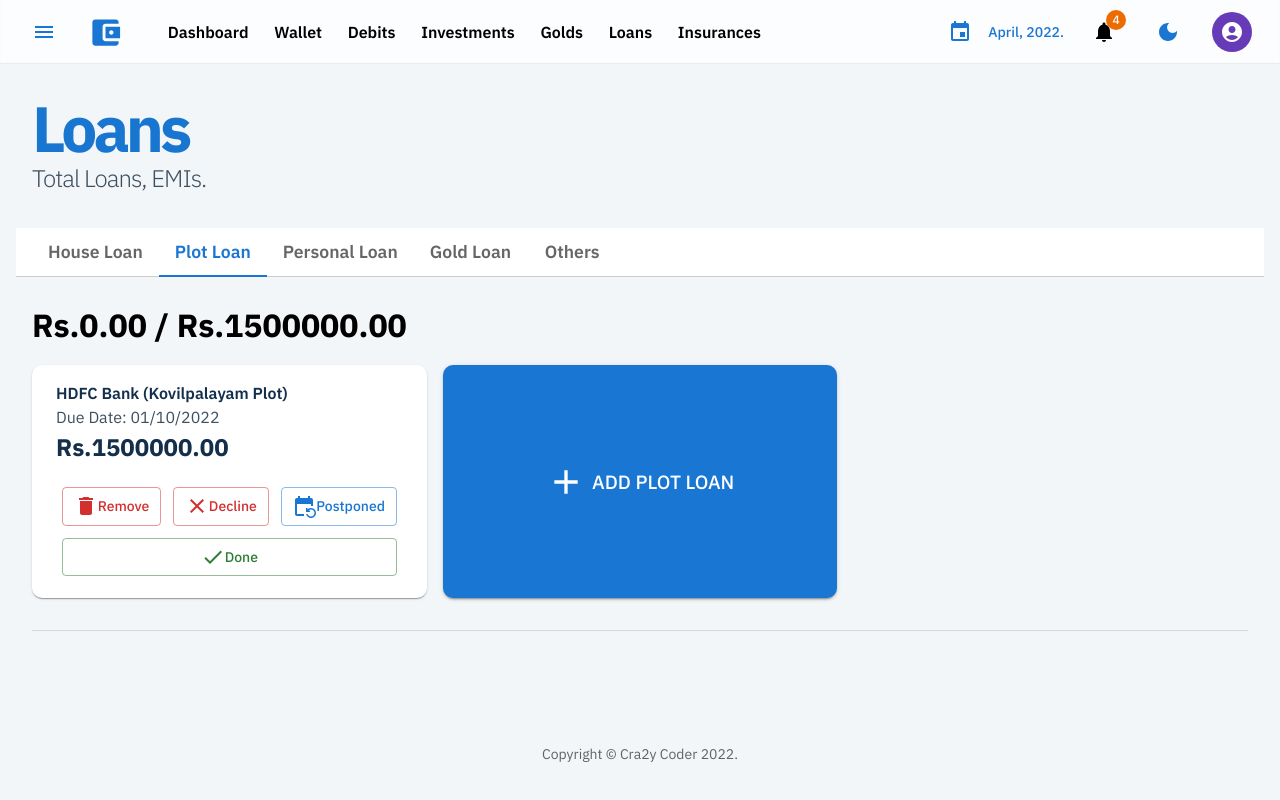
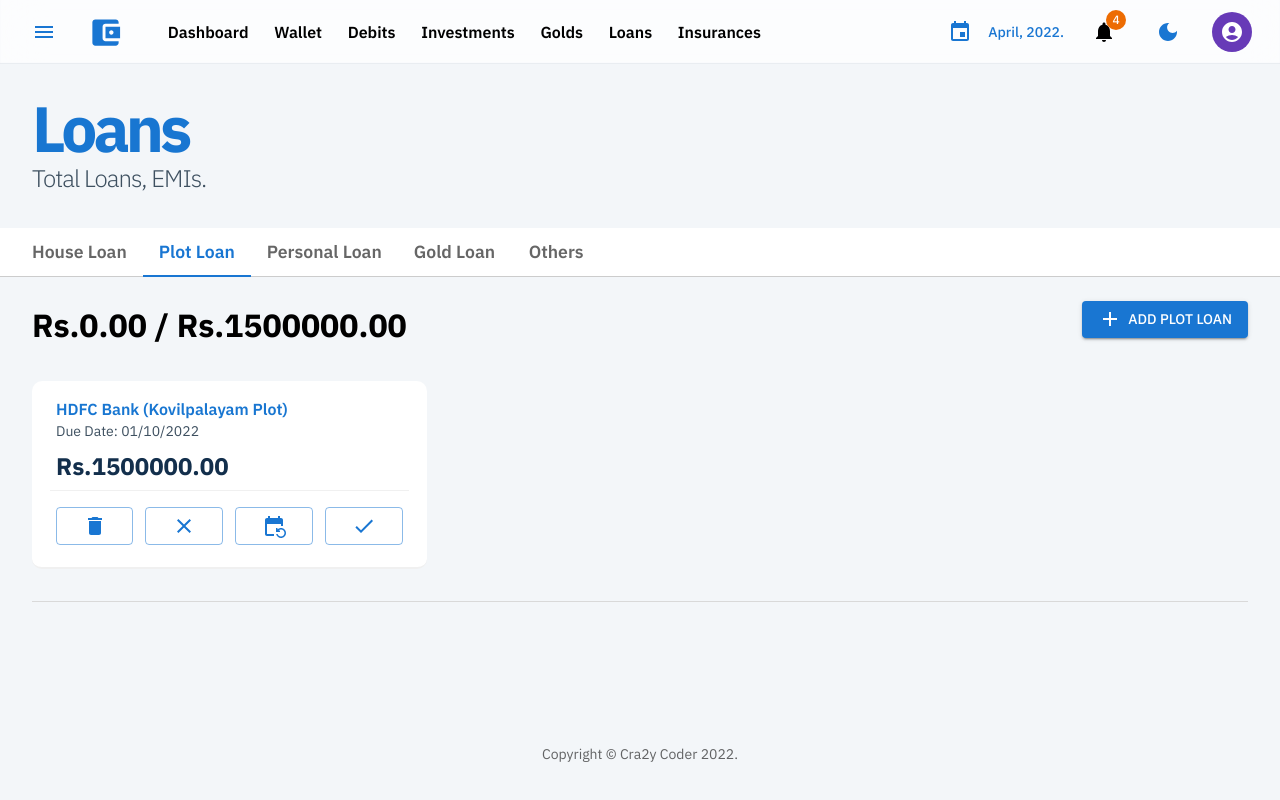
Before and after one commit to cra2ycoder/my-finance, a Next.js app: page /loans in a window 1280 px wide. Both pictures are taken after a click on the tab "Plot Loan". Built offline with nearby package versions, Linux system fonts and the light colour scheme.

Commit message:
money card updates

```diff
--- a/components/MoneyBox/MoneyBox.tsx
+++ b/components/MoneyBox/MoneyBox.tsx
@@ -21,15 +21,33 @@ function MoneyBox(props: any) {
 
   return (
     <Box width="100%" paddingBottom="2rem" borderBottom="1px solid #d9d9d9">
+      <Box sx={{ display: 'flex', justifyContent: 'space-between' }}>
         <Typography
           sx={{
             fontSize: '2rem',
             fontWeight: 700,
             marginBottom: '1rem',
+            width: '75%',
           }}
         >
           Rs.0.00 / Rs.{totalValue}.00
         </Typography>
+        <Button
+          variant="contained"
+          sx={{ height: '100%', borderRadius: '4px' }}
+          className={styles['add-button']}
+        >
+          <AddIcon />
+          <span
+            style={{
+              marginLeft: '0.4rem',
+              letterSpacing: 0,
+            }}
+          >
+            ADD {title.toUpperCase()}
+          </span>
+        </Button>
+      </Box>
       {filteredList.length === 0 && (
         <Typography sx={{ margin: '2rem 0' }}>
           There are no {title} items
@@ -39,23 +57,6 @@ function MoneyBox(props: any) {
         {filteredList.map((x, idx) => (
           <MoneyCard {...x} key={`filtered-item-${idx}`} />
         ))}
-        <Button
-          variant="contained"
-          sx={{ height: '100%', borderRadius: '10px', minHeight: '176px' }}
-          className={styles['add-button']}
-          fullWidth={true}
-        >
-          <AddIcon sx={{ fontSize: 40 }} />
-          <span
-            style={{
-              marginLeft: '0.4rem',
-              fontSize: '1.2rem',
-              letterSpacing: 0,
-            }}
-          >
-            ADD {title.toUpperCase()}
-          </span>
-        </Button>
       </Box>
     </Box>
   )
@@ -78,7 +79,7 @@ function MoneyBoxTab(props: any) {
           variant="scrollable"
           scrollButtons={false}
           aria-label="scrollable prevent tabs example"
-          sx={{ marginLeft: '-1rem', marginRight: '-1rem' }}
+          sx={{ marginLeft: '-2rem', marginRight: '-2rem' }}
         >
           {filters.map((x, idx) => (
             <Tab label={x.title} value={idx.toString()} />
--- a/components/MoneyBox/MoneyCard.tsx
+++ b/components/MoneyBox/MoneyCard.tsx
@@ -28,23 +28,23 @@ function MoneyCard(props: IMoneyCardProps) {
         display: 'flex',
         flexDirection: 'column',
         justifyContent: 'space-between',
+        borderBottom: '2px solid #f0f0f0',
       }}
-      // elevation={1}
+      elevation={0}
       variant="elevation"
     >
       <Box>
         <Typography
           sx={{
-            // fontSize: '1rem',
             fontWeight: 600,
-            color: 'rgb(19, 47, 76)',
+            color: 'rgb(24 118 209)',
           }}
         >
           {title}
         </Typography>
         <Typography
           sx={{
-            // fontSize: '1rem',
+            fontSize: '14px',
             fontWeight: 400,
             color: 'rgb(62, 80, 96)',
           }}
@@ -56,32 +56,34 @@ function MoneyCard(props: IMoneyCardProps) {
             fontSize: '1.5rem',
             fontWeight: 700,
             color: 'rgb(19, 47, 76)',
+            margin: '6px 0',
           }}
         >
           Rs.{value}.00
         </Typography>
       </Box>
       <Box
-        display="flex"
-        justifyContent="space-between"
-        paddingTop="1rem"
+        sx={{
+          display: 'flex',
+          justifyContent: 'space-between',
+          paddingTop: '0.6rem',
+          marginLeft: '-0.4rem',
+          marginRight: '-0.4rem',
+          borderTop: '1px solid #f0f0f0',
+        }}
         className={styles['action-buttons']}
       >
-        <Button variant="outlined" color="error">
+        <Button variant="outlined">
           <DeleteIcon />
-          <span style={{ marginLeft: '0.4rem' }}>remove</span>
         </Button>
-        <Button variant="outlined" color="error">
+        <Button variant="outlined">
           <CloseIcon />
-          <span style={{ marginLeft: '0.4rem' }}>decline</span>
         </Button>
         <Button variant="outlined">
           <EventRepeatIcon />
-          <span style={{ marginLeft: '0.4rem' }}>postponed</span>
         </Button>
-        <Button variant="outlined" color="success">
+        <Button variant="outlined">
           <DoneIcon />
-          <span style={{ marginLeft: '0.4rem' }}>done</span>
         </Button>
       </Box>
     </Paper>
```
Lines whose indentation alone changed are shown as unchanged.
